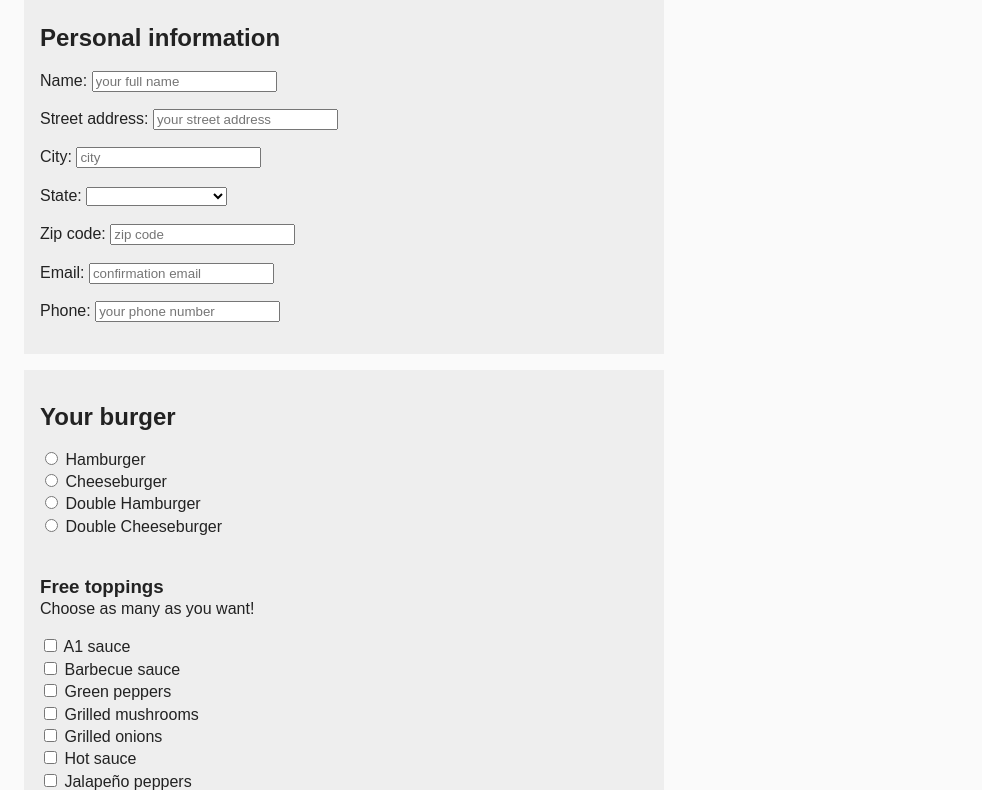
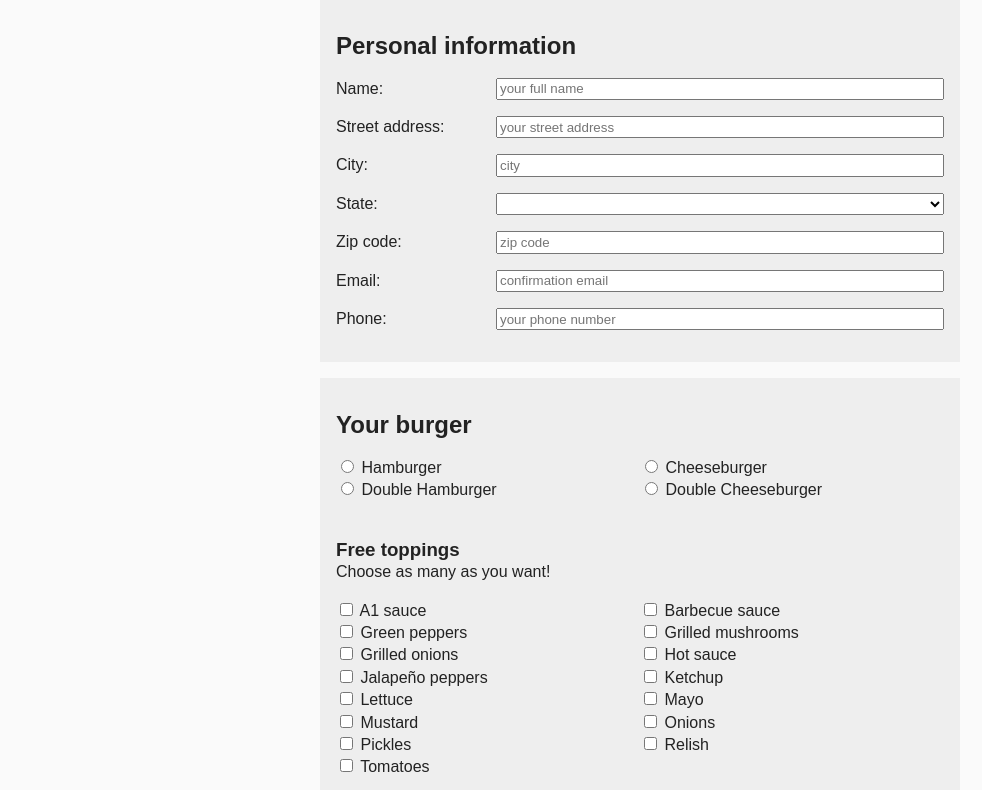
Before and after one commit to taanyaar/grc-travicha.github.io, a plain HTML site: page grc339/flexbox-form/index.html in a window 1280 px wide. Shown: the part 106-896 px from the top of the page, without its empty margins (0-982 px from the left). Drawn offline with Linux system fonts and the light colour scheme.

Commit message:
Update flexboxform.css

```diff
--- a/grc339/flexbox-form/flexboxform.css
+++ b/grc339/flexbox-form/flexboxform.css
@@ -11,7 +11,7 @@ body {
 div.container {
 	max-width: 40em;
 	margin: 1em;
-        padding 1em;
+	padding: 1em;
 }
 
 header {
@@ -20,8 +20,8 @@ header {
 
 
 section.personal-info ul li {
-	display: _____;
-	flex-wrap: _____;
+	display: flex;
+	flex-wrap: wrap;
 	margin-bottom: 1em;
 }
 
@@ -29,21 +29,23 @@ section.personal-info ul li input[type="text"],
 section ul li input[type="email"],
 section ul li input[type="tel"],
 section ul li select {
-	flex: _____;
+	flex: 4 0 20em;
 	box-sizing: border-box;
 }
 
 section.personal-info ul li label {
-	flex: _____;
+	flex: 0 0 10em;
 }
 
-section.order ul, section.method ul {
-	display: _____;
-	flex-wrap: _____;
+section.order ul,
+section.method ul {
+	display: flex;
+	flex-wrap: wrap;
 }
 
-section.order ul li , section.method ul li {
-	flex: _____;
+section.order ul li,
+section.method ul li {
+	flex: 1 0 15em;
 }
 
 
@@ -70,8 +72,8 @@ section p {
 
 textarea {
 	box-sizing: border-box;
-	display: _____;
-	width: _____;
+	display: block;
+	width: 100%;
 	height: 6em;
 	background: #fcfcfc;
 	border: 1px solid #e8e8e8;
@@ -83,7 +85,7 @@ textarea {
 @media only screen and (min-width: 40em) {
 
 	div.container {
-    margin: _____;
+		margin: auto;
 	}
 
 }
```
Lines whose indentation alone changed are shown as unchanged.
